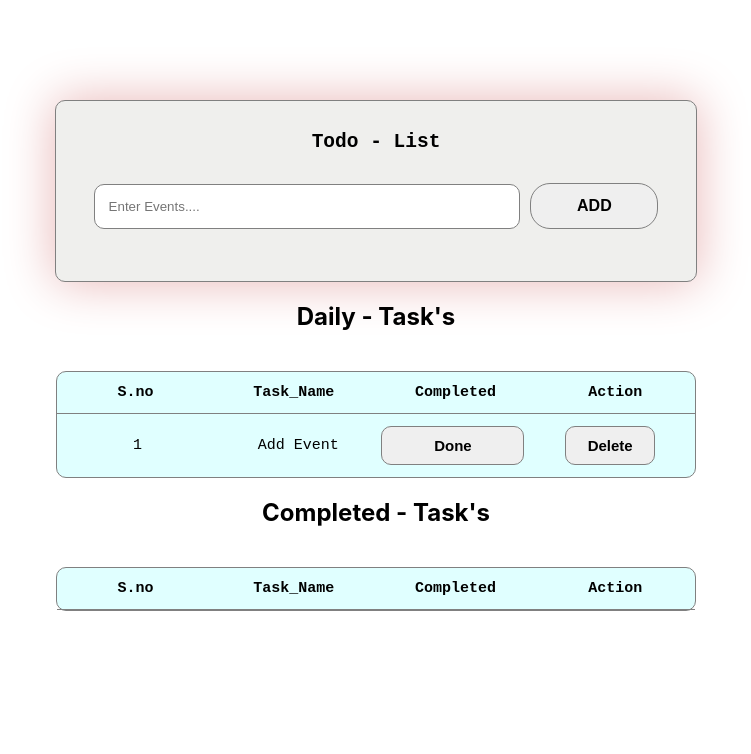
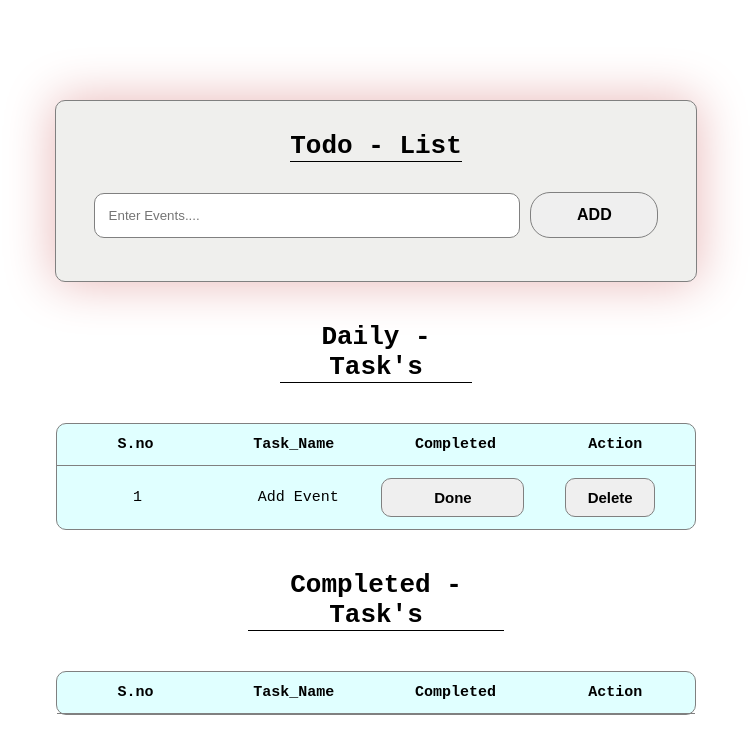
Before and after one commit to prashanth810/CBTC, a React (Create React App) app: page / in a window 1280 px wide. Shown: the top 754 px of the page, without its empty margins (264-1015 px from the left). Built offline with nearby package versions, Linux system fonts and the light colour scheme.

Commit message:
Update Todo.css

```diff
--- a/src/Component/Todo.css
+++ b/src/Component/Todo.css
@@ -20,6 +20,8 @@
 .todo-form .todo-heading {
     margin: 30px 0px 10px 0px;
     font-family: monospace;
+    font-size: 26px;
+    border-bottom: 1px solid black;
 }
 
 .todo-form .todo-div {
@@ -113,3 +115,19 @@
 .correct-icon {
     font-size: 20px;
 }
+
+.dailytasks {
+    font-family: monospace;
+    margin: 40px auto;
+    border-bottom: 1px solid;
+    width: 15%;
+    font-size: 26px;
+}
+
+.completedtasks {
+    font-family: monospace;
+    margin: 40px auto;
+    border-bottom: 1px solid;
+    width: 20%;
+    font-size: 26px;
+}
```
